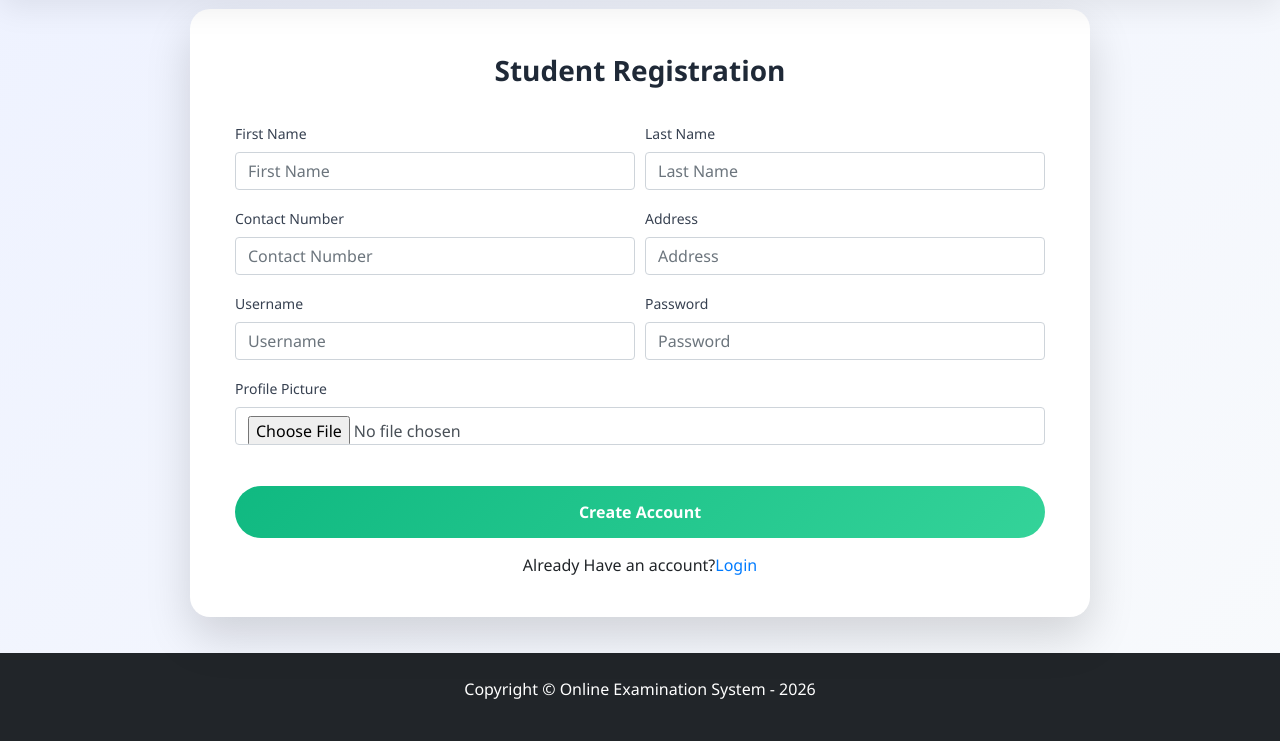
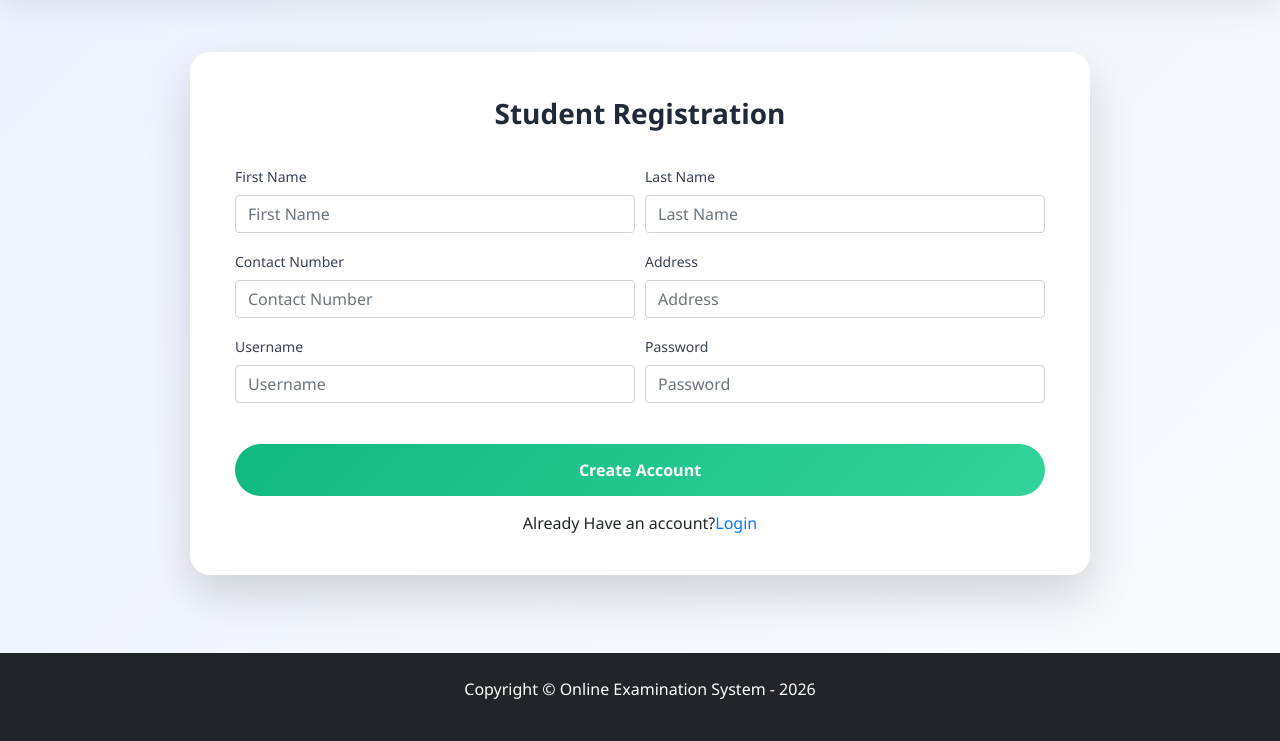
Before and after one commit to Ping-Varun001/online-examination-system, a Django app: page /student/studentsignup in a window 1280 px wide. Shown: the part 99-840 px from the top of the page. Run offline with Django 3.2, Linux system fonts and the light colour scheme; some libraries are stand-ins or nearby versions.

Commit message:
Fixed the Profile Picture for Students

```diff
--- a/student/forms.py
+++ b/student/forms.py
@@ -13,5 +13,5 @@ class StudentUserForm(forms.ModelForm):
 
 class StudentForm(forms.ModelForm):
     class Meta:
-        model=models.Student
-        fields=['address','mobile','profile_pic']
+        model = models.Student
+        fields = ['address', 'mobile']
--- a/student/models.py
+++ b/student/models.py
@@ -2,16 +2,17 @@ from django.db import models
 from django.contrib.auth.models import User
 
 class Student(models.Model):
-    user=models.OneToOneField(User,on_delete=models.CASCADE)
-    profile_pic = models.ImageField(upload_to='profile_pic/Student/', default='profile_pic/Student/Profile.png',blank=True)
+    user = models.OneToOneField(User, on_delete=models.CASCADE)
     address = models.CharField(max_length=40)
-    mobile = models.CharField(max_length=20,null=False)
+    mobile = models.CharField(max_length=20, null=False)
 
     @property
     def get_name(self):
-        return self.user.first_name+" "+self.user.last_name
+        return self.user.first_name + " " + self.user.last_name
+
     @property
     def get_instance(self):
         return self
+
     def __str__(self):
         return self.user.first_name
--- a/templates/student/studentsignup.html
+++ b/templates/student/studentsignup.html
@@ -114,7 +114,7 @@
 
     <div class="signup-title">Student Registration</div>
 
-    <form method="POST" autocomplete="on" enctype="multipart/form-data">
+    <form method="POST" autocomplete="on">
       {% csrf_token %}
 
       <!-- Name -->
@@ -153,13 +153,6 @@
         </div>
       </div>
 
-      <!-- Profile -->
-      <div class="form-row">
-        <div class="form-group col-md-12">
-          <label>Profile Picture</label>
-          {% render_field studentForm.profile_pic class="form-control" %}
-        </div>
-      </div>
 
       <button type="submit" class="btn-signup">
         Create Account
```
Also changed, not shown: templates/student/studentbase.html (+4 -8 lines), student/migrations/0007_remove_student_profile_pic.py (added).
